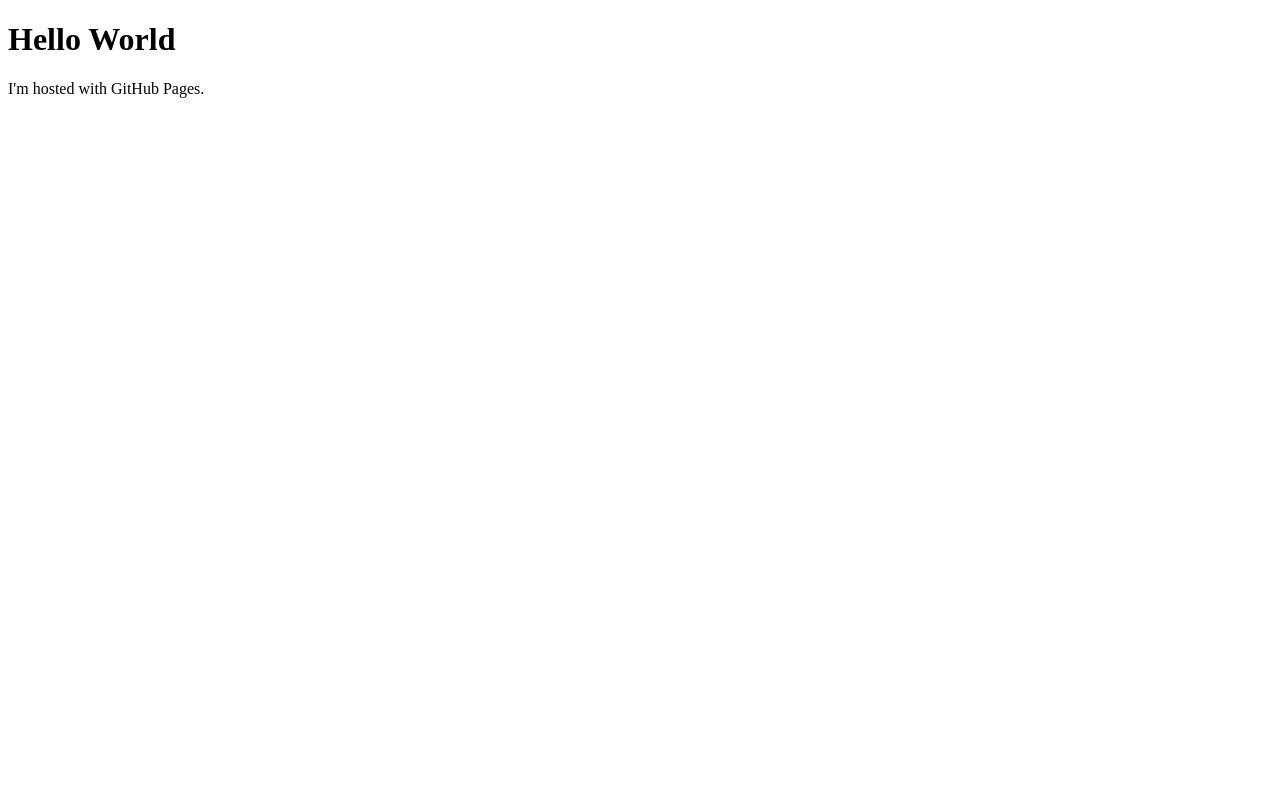
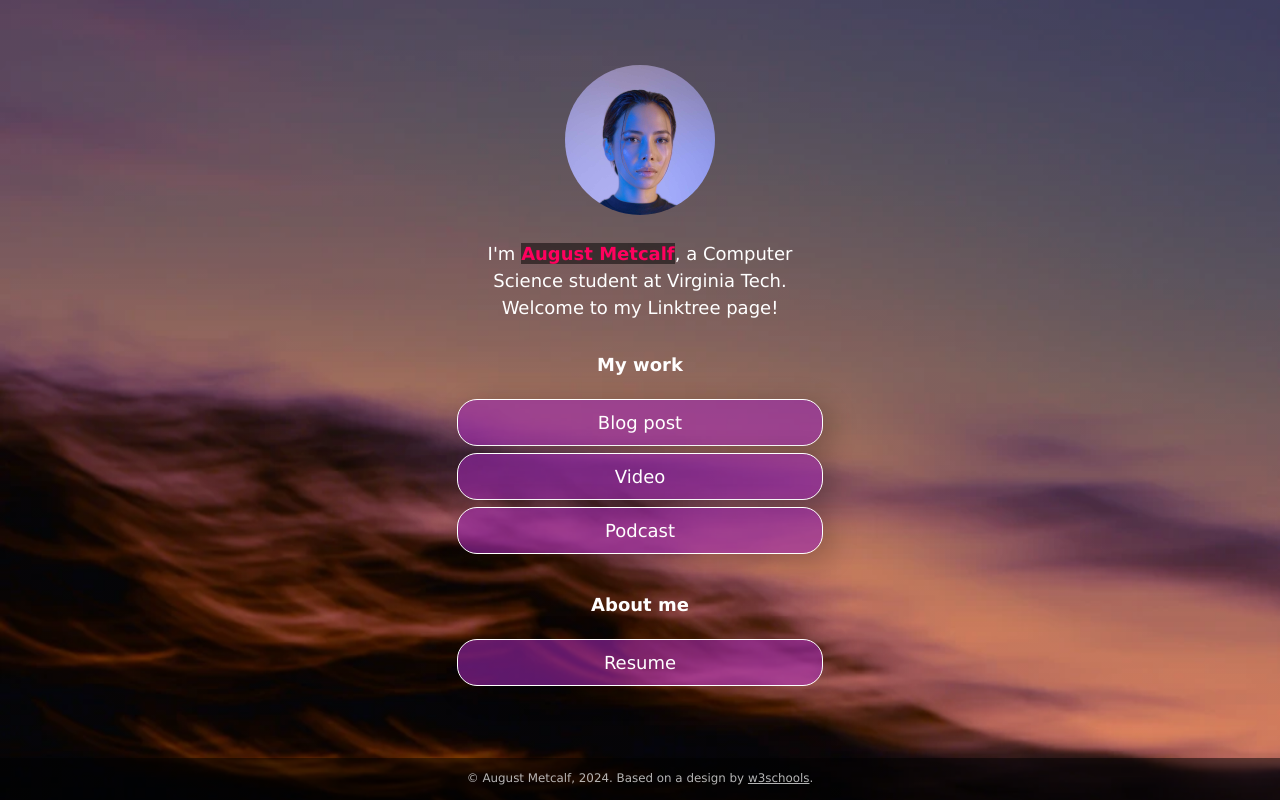
Before and after one commit to augustm2/augustm2.github.io, a plain HTML site: page index.html in a window 1280 px wide. Drawn offline with Linux system fonts and the light colour scheme.

Commit message:
Added real website index and other files

```diff
--- /dev/null
+++ b/css/style.css
@@ -0,0 +1,231 @@
+:root {
+    --primaryText: #fff;
+    --secondaryText: #ff015e;
+    --primary: rgba(156, 39, 176, .60);
+    --secondary: rgba(255, 1, 94, .60);
+    --buttonHover: rgba(156, 39, 176, .40);
+    --smallButtonHover: rgba(0, 0, 0, .25);
+}
+
+html {
+    box-sizing: border-box;
+    /* keeps button boxes within phone screen width */
+    -ms-text-size-adjust: 100%;
+    -webkit-text-size-adjust: 100%;
+    height: 100%;
+}
+
+*,
+*:before,
+*:after {
+    box-sizing: inherit;
+}
+
+body {
+    margin: 0;
+    min-height: 100%;
+    /* The image used for the site background. Try changing skyscape.jpg to stars.jpg. Put a replacement photo in the images folder and, in line 21 below, replace skyscape.jpg with yourbackgroundfilename.jpg */
+    /* The linear gradient darkens the image, like putting a sunglasses lens on top of it. If you want to darken the image even more, change 0.1 (both times) to 0.3 or higher */
+    background: linear-gradient(rgba(0, 0, 0, 0.1), rgba(0, 0, 0, 0.1)), url(../images/skyscape.jpg);
+    /* Prevents the browser from repeating or "tiling" the background image */
+    background-repeat: no-repeat;
+    background-position: center;
+    /* Freezes the image so that even the content scrolls down, the background stays put */
+    background-attachment: fixed;
+    /* Resizes the background image to cover the entire container */
+    background-size: cover;
+    font-family: Futura, Verdana, sans-serif;
+    line-height: 1.5;
+    font-size: 18px;
+    display: flex;
+    flex-direction: column;
+    justify-content: space-around;
+    align-items: center;
+}
+
+h1 {
+    font-size: 1em;
+}
+
+h2 {
+    font-size: 1em;
+    margin-bottom: 0;
+}
+
+img {
+    margin: .5em 1em;
+    /* border: 1px solid #ccc; */
+    border-radius: 50%;
+    height: 150px;
+    max-width: 100%;
+    object-fit: cover;
+    /* Resizes the image to cover the entire container */
+}
+
+.container {
+    text-align: center;
+    width: 100%;
+    padding: 0;
+    margin-right: auto;
+    margin-left: auto;
+    flex: 1;
+    display: flex;
+    flex-direction: column;
+    justify-content: center;
+}
+
+.image-container {
+    text-align: center;
+    width: 100%;
+}
+
+.main-text-color {
+    color: var(--primaryText);
+}
+
+.name {
+    color: var(--secondaryText);
+}
+
+.name strong {
+    background-color: rgba(0, 0, 0, 0.50);
+}
+
+.section-header {
+    padding-top: .5em;
+}
+
+.button,
+.intro,
+.links-container,
+.slidedown,
+.external-link {
+    width: 100%;
+    min-width: 50%;
+    padding: .5em 1em;
+    text-decoration: none;
+    color: inherit;
+    text-align: center;
+}
+
+.button, .external-link {
+    border: 1px solid var(--primaryText);
+    border-radius: 20px;
+    box-shadow: 7px 6px 28px 1px rgba(0, 0, 0, 0.24);
+    overflow: hidden;
+    white-space: nowrap;
+    display: inline-block;
+    background-color: var(--primary);
+    cursor: pointer;
+    transition: 0.2s all;
+}
+
+.button:not(.highlight) {
+    background-color: var(--primary);
+}
+
+@media (hover: hover) {
+    .button:hover { background-color: var(--buttonHover); }
+}
+
+.button.highlight {
+    background-color: var(--secondary);
+}
+
+.button:active, .external-link:active {
+    transform: scale(0.98);
+    /* Scaling button to 0.98 to its original size */
+    box-shadow: 3px 2px 22px 1px rgba(0, 0, 0, 0.24);
+    /* Lowering the shadow */
+}
+
+.intro {
+    margin: 0 auto;
+}
+
+.section {
+    margin-top: 1em;
+}
+
+.slidedown {
+    margin: 0 auto;
+    padding: 0;
+    -webkit-transition: height .4s ease;
+    -o-transition: height .4s ease;
+    transition: height .4s ease;
+    overflow: hidden;
+    height: 0;
+}
+
+.external-link {
+    border: 1px solid var(--primaryText);
+    border-radius: 20px;
+    background-color: transparent;
+    display: flex;
+    align-items: center;
+    justify-content: center;
+    padding: 0;
+    margin: .5em auto 1.5em auto;
+    text-decoration: none;
+    color: inherit;
+    height: 2em;
+    width: 6em;
+}
+
+.external-link:hover {
+    background-color: var(--smallButtonHover)
+}
+
+.description {
+    display: flex;
+    text-align: left;
+    flex-direction: column;
+    padding: 0 .6em;
+}
+
+.description > p {
+    margin: .5em 0;
+}
+
+.footer {
+  font-size: .66em;
+  background-color: rgba(0, 0, 0, .5);
+  color: rgba(225, 225, 225, .8);
+  text-decoration: none;
+  width: 100%;
+  min-height: 3em;
+  display: flex;
+  align-items: center;
+  justify-content: center;
+  position: relative;
+}
+
+.footer a {
+    color: inherit;
+}
+
+/* Media queries allow you to change style properties according to the screen width. In this case, if the screen is AT LEAST 540 pixels wide (bigger than a standard phone), the .container resizes to 540 pixels and the buttons and intro resize to 85% of the container width */
+@media (min-width: 540px) {
+    .container {
+        max-width: 540px;
+    }
+
+    .button,
+    .intro,
+    .slidedown {
+        width: 85%;
+    }
+}
+
+/* If the screen is AT LEAST 768 pixels wide (standard tablet or larger), the .container resizes to 750 pixels and the buttons and intro resize to 40% of the container width */
+@media (min-width: 768px) {
+    .container {
+        max-width: 768px;
+    }
+
+    .button,
+    .intro,
+    .slidedown {
+        width: 40%;
+    }
+}
--- a/index.html
+++ b/index.html
@@ -1,7 +1,79 @@
 <!DOCTYPE html>
-<html>
-  <body>
-    <h1>Hello World</h1>
-    <p>I'm hosted with GitHub Pages.</p>
-  </body>
+<!-- This page is adapted from w3schools "How to make a link tree website https://www.w3schools.com/howto/howto_website_create_linktree.asp" -->
+<html lang="en">
+
+<head>
+  <meta charset="utf-8" />
+  <meta name="viewport" content="width=device-width, initial-scale=1" />
+  <!-- Add your name below -->
+  <title>August Metcalf</title>
+  <link rel="stylesheet" href="css/style.css">
+</head>
+
+<body class="main-text-color">
+  <!-- Content container. Everything except footer goes here -->
+  <div class="container">
+    <!-- Image and name container. Put your replacement photo—which you should crop to be square—in the images folder, then change the source attribute to images/yourportraitfilename.jpg. This path says, "Look in the images folder for yourportraitfilename.jpg." Be sure to change the alt text, too. -->
+    <div class="image-container">
+      <img src="images/portrait.jpg" alt="Photo by Art Hauntington">
+    </div>
+    <div class="intro">
+      I'm <span class="name"><strong>August Metcalf</strong></span>, a Computer Science student at Virginia Tech. Welcome to my Linktree page!
+    </div>
+    <div class="section-header">
+      <h1>My work</h1>
+    </div>
+    <!-- Replace the # inside of the href="#" with your links. -->
+    <div class="links-container">
+    <div class="button toggle">Blog post</div>
+    <div class="slidedown">
+      <div class="description">
+      <h2>Blog post title</h2>
+      <p>"Why Apps Keep Us Hooked: The Psychology of Notifications"
+        explores how everyday alerts tap into our brain’s
+        reward system to keep us checking our phones.
+        Through psychology and design insights,
+        revealing how notifications fuel our fear of missing
+        out and offers simple ways to reclaim focus in a world
+        built to distract.</p>
+        <a href="https://medium.com/@augustm_87369/why-apps-keep-us-hooked-the-psychology-of-notifications-783faacddaf0" class="external-link" target="_blank">Read</a>
+      </div>
+    </div>
+      <div class="button toggle">Video</div>
+      <div class="slidedown">
+        <div class="description">
+          <h2>Video title</h2>
+          <p>Add a short but appealing description of your video.</p>
+          <a href="#" class="external-link" target="_blank">Watch</a>
+        </div>
+      </div>
+
+      <div class="button toggle">Podcast</div>
+      <div class="slidedown">
+        <div class="description">
+          <h2>Podcast title</h2>
+          <p>Add a short but appealing description of your podcast</p>
+          <a href="#" class="external-link" target="_blank">Listen</a>
+        </div>
+      </div>
+    </div>
+
+    <!-- Replace # with PDF from Google Docs, or replace the entire section with whatever you want. Or delete it! Or add another section below it!-->
+    <div class="section-header">
+      <h1>About me</h1>
+    </div>
+
+    <div class="links-container">
+      <a href="https://drive.google.com" class="button" target="_blank">Resume</a>
+    </div>
+
+  </div>
+  <div class="footer">
+    <p>© August Metcalf, 2024. Based on a design by <a
+        href="https://www.w3schools.com/howto/howto_website_create_linktree.asp" target="_blank">w3schools</a>.
+    </p>
+  </div>
+  <script type="text/javascript" src="js/slider.js"></script>
+</body>
+
 </html>
--- /dev/null
+++ b/js/slider.js
@@ -0,0 +1,19 @@
+document.addEventListener("DOMContentLoaded", () => {
+  const a = document.querySelectorAll(".toggle");
+  a.forEach((e) => {
+    e.addEventListener("click", function () {
+      let slider = this.nextElementSibling;
+      if (slider.style.height) {
+        slider.style.height = null;
+        e.classList.remove("highlight");
+      } else {
+        document.querySelectorAll(".toggle.highlight").forEach((f) => {
+          f.classList.remove("highlight");
+          f.nextElementSibling.style.height = null;
+        });
+        e.classList.add("highlight");
+        slider.style.height = slider.scrollHeight + "px";
+      }
+    })
+  })
+})
```
Also changed, not shown: images/portrait.jpg (added), images/skyscape.jpg (added), images/stars.jpg (added), 1 other file.
